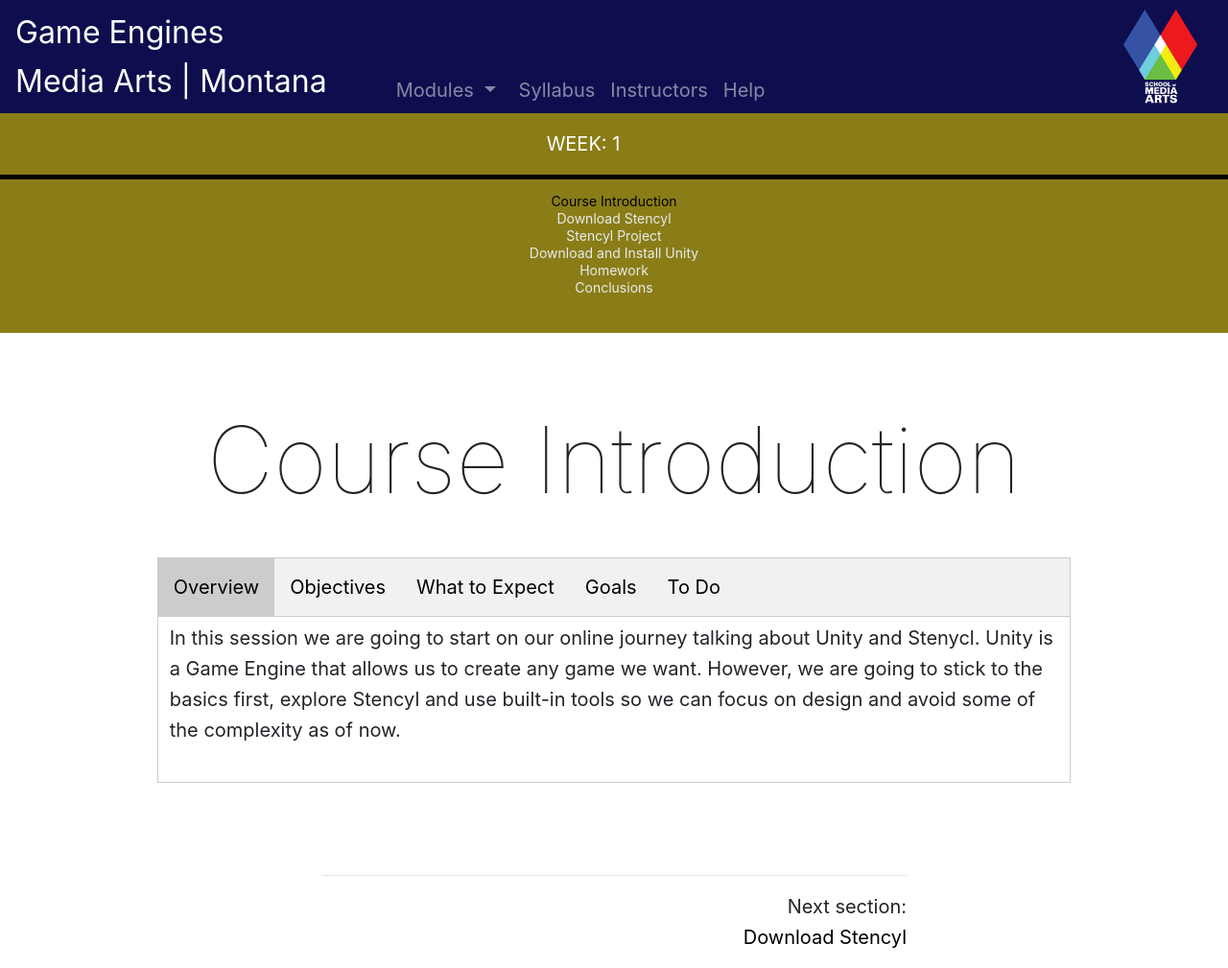
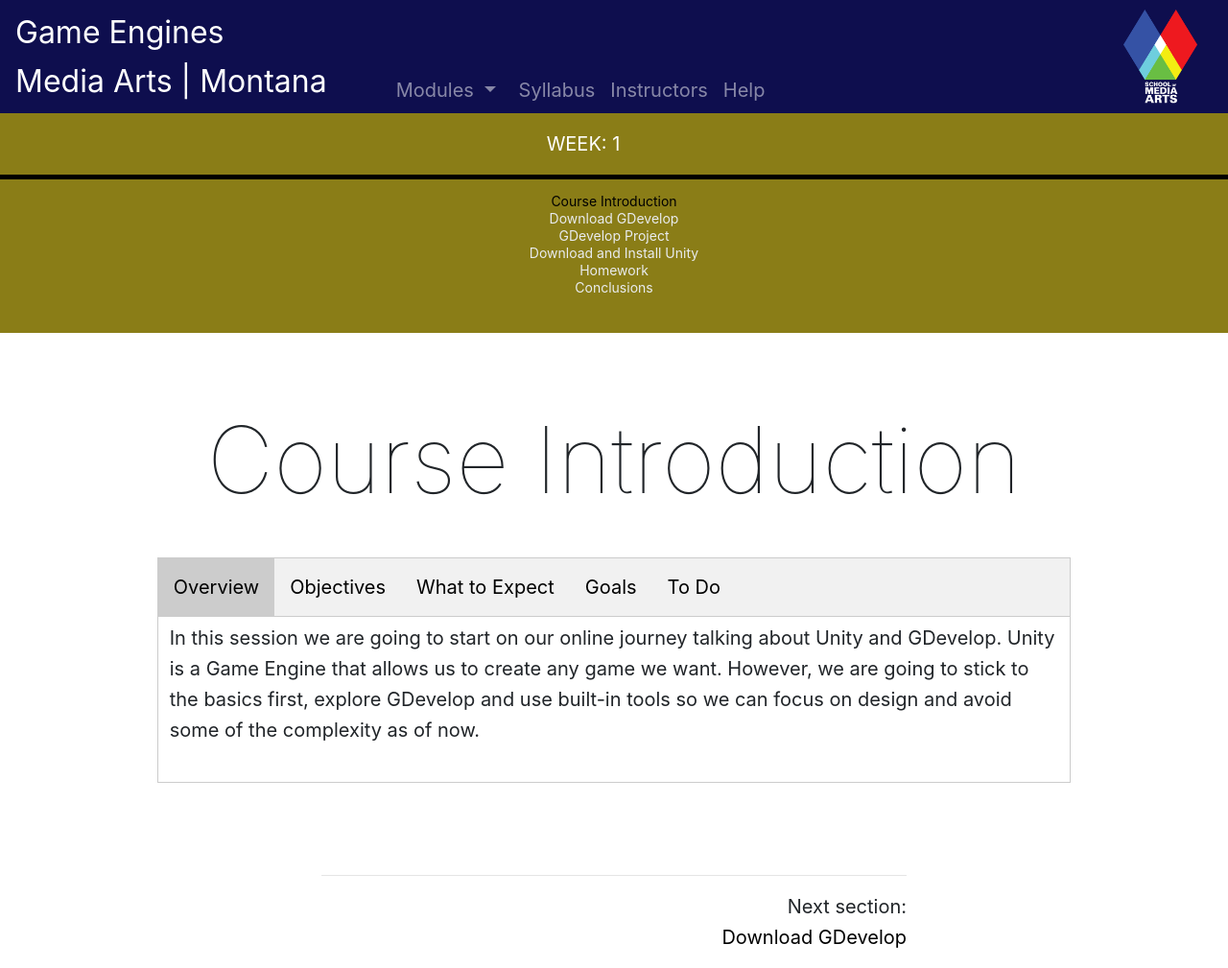
Before and after one commit to Montana-Media-Arts/460_GameEngines-Fall2023, a Jekyll site: the page built from modules/week-1/_posts/2017-01-01-welcome-to-mart460.md, in a window 1280 px wide. Shown: the whole page at 96% size. Built offline with Jekyll 4.4.1, drawn with Linux system fonts in a browser that asks for light colours; nearby versions of some CDN libraries.

Commit message:
updated week 1

```diff
--- a/_data/course.yml
+++ b/_data/course.yml
@@ -7,6 +7,6 @@ institution-short: Media Arts | Montana
 infoModules: [syllabus, instructors, help]
 
 
-modules: [week-1, week-2, week-3, week-4, week-5, week-6, week-7, week-8, week-9, week-10, week-11, week-12]
+modules: [week-1]
 # modules: [week-1, week-2, week-3, week-4, week-5, week-6, week-7, week-8, week-9, week-10, week-11, week-12, week-13, final-project]
 # modules: [week-1, week-2, week-3, week-4, week-5, week-6, week-7, week-8, week-9, week-10, week-11, week-12, final-info]
--- a/modules/week-1/_posts/2017-01-01-welcome-to-mart460.md
+++ b/modules/week-1/_posts/2017-01-01-welcome-to-mart460.md
@@ -14,14 +14,14 @@ module: 1
 </div>
 
 <div id="Overview" class="tabcontent" style="display:block">
-<p>In this session we are going to start on our online journey talking about Unity and Stenycl.  Unity is a Game Engine that allows us to create any game we want. However, we are going to stick to the basics first, explore Stencyl and use built-in tools so we can focus on design and avoid some of the complexity as of now.</p>
+<p>In this session we are going to start on our online journey talking about Unity and GDevelop.  Unity is a Game Engine that allows us to create any game we want. However, we are going to stick to the basics first, explore GDevelop and use built-in tools so we can focus on design and avoid some of the complexity as of now.</p>
 </div>
 
 <div id="Objectives" class="tabcontent">
 <p>At the conclusion of this week, students should:</p>
 <ul>
 <li>Ensure that a GitHub account repository has been created.</li>
-<li>Be introduced to Stencyl and the Unity Game Engine.</li>
+<li>Be introduced to GDevelop and the Unity Game Engine.</li>
 <li>Add the Unity Playground.</li>
 </ul>
 </div>
--- a/modules/week-1/_posts/2017-01-09-homework.md
+++ b/modules/week-1/_posts/2017-01-09-homework.md
@@ -5,9 +5,9 @@ module: 1
 
 # Week 1 Homework
 
-This week is just making sure you have Stencyl and Unity/Unity Hub installed.  Also, I want you to design your first game in Stencyl.  It can be whatever you want, you can use a template from someone else, you can create something from scratch.  I just want you to experiment.  Be prepared to show it to the class.
+This week is just making sure you have GDevelop and Unity/Unity Hub installed.  Also, I want you to design your first game in GDevelop.  It can be whatever you want, you can use a template from someone else, you can create something from scratch.  I just want you to experiment.  Be prepared to show it to the class.
 
-1. Create a Stencyl Project.
+1. Create a GDevelop Project.
 2. Save it.
 3. Submit all your files into GitHub.
 4. Add a screenshot of your completed Syllabus Quiz to your repository.
```
Also changed, not shown: modules/week-1/_posts/2017-01-02-gdevelop.md (added, +33 -0 lines), modules/week-1/_posts/2017-01-02-stencyl.md (deleted, +0 -33 lines), modules/week-1/_posts/2017-01-03-gdevelop-project.md (added, +31 -0 lines), modules/week-1/_posts/2017-01-03-stencyl-project.md (deleted, +0 -29 lines).
